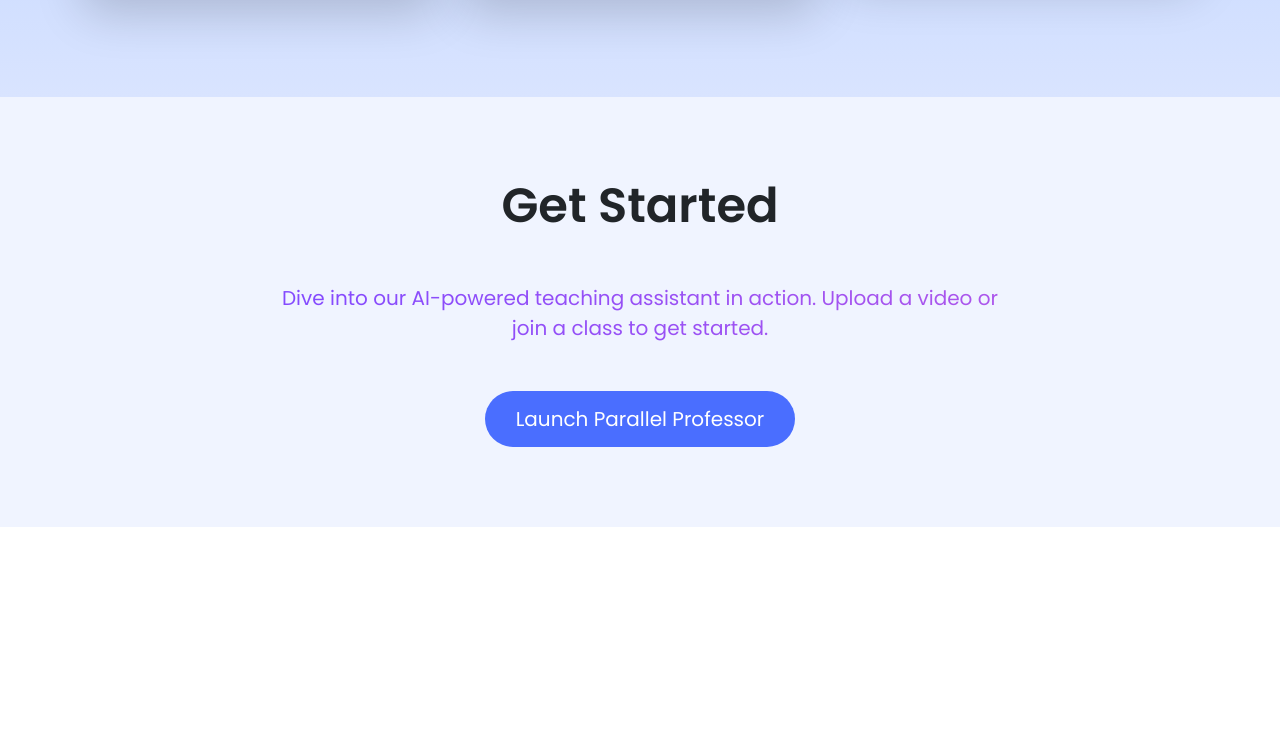
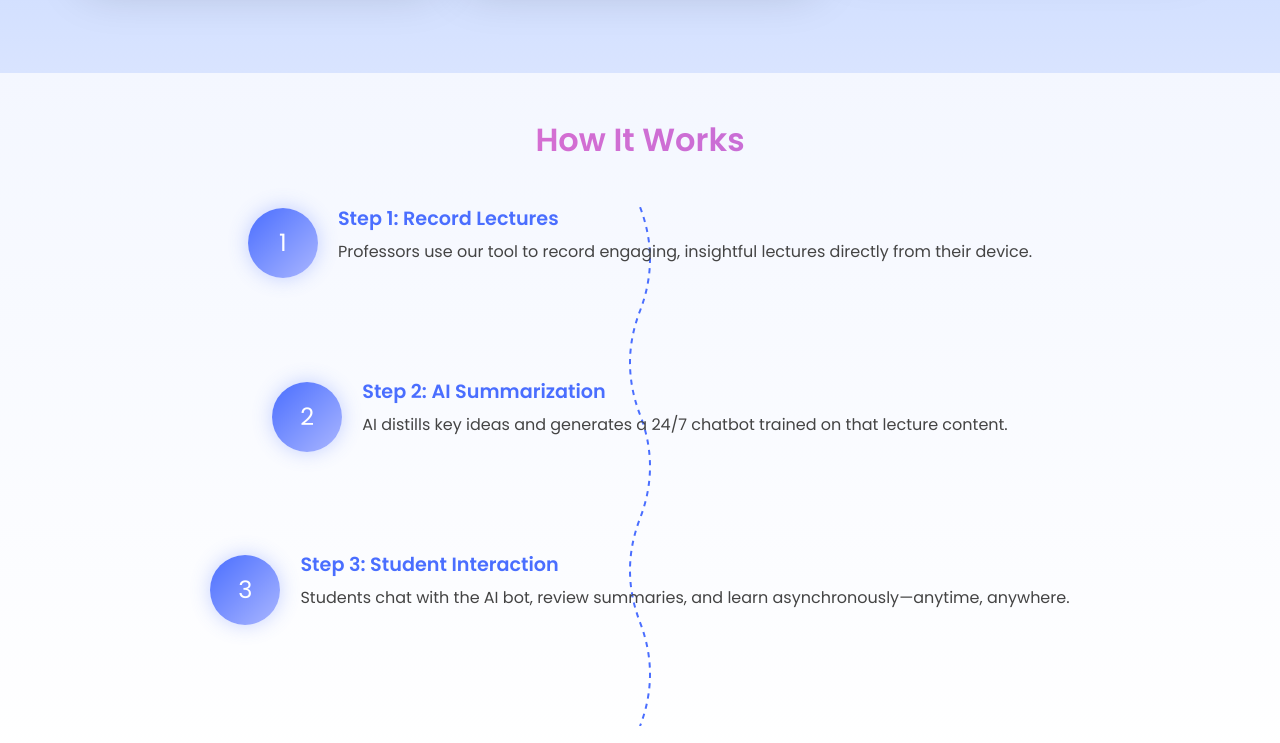
Before and after one commit to jame0725/parallelProfessorFrontEnd, a plain HTML site: page home.html in a window 1280 px wide. Shown: the part 1297-2040 px from the top of the page. Before the commit the page ends 1823 px from the top, so only its background shows below. Drawn offline with nearby package versions, Linux system fonts and the light colour scheme.

Commit message:
instructions

```diff
--- a/home.html
+++ b/home.html
@@ -4,17 +4,20 @@
 <head>
   <meta charset="UTF-8" />
   <meta name="viewport" content="width=device-width, initial-scale=1.0" />
-  <link rel="icon" type="image.png" href="images/robot.png" />
+  <link rel="icon" type="image/png" href="images/robot.png" />
   <title>Parallel Professor</title>
 
-  <!-- Bootstrap CSS -->
+  <!-- bootstrap -->
   <link href="https://cdn.jsdelivr.net/npm/bootstrap@5.3.3/dist/css/bootstrap.min.css" rel="stylesheet">
 
-  <!-- Google Fonts -->
+  <!-- fonts -->
   <link href="https://fonts.googleapis.com/css2?family=Poppins:wght@400;600&display=swap" rel="stylesheet">
 
-  <!-- Icons -->
+  <!-- icons -->
   <link href="https://cdn.jsdelivr.net/npm/bootstrap-icons@1.10.5/font/bootstrap-icons.css" rel="stylesheet">
+
+  <!-- AOS -->
+  <link href="https://cdn.jsdelivr.net/npm/aos@2.3.4/dist/aos.css" rel="stylesheet">
 
   <!-- CSS -->
   <style>
@@ -24,23 +27,20 @@
       overflow-x: hidden;
     }
 
+    html {
+      scroll-behavior: smooth;
+    }
+
+    /* navbar */
+    .navbar {
+      background: rgba(255, 255, 255, 0.2);
+      backdrop-filter: blur(20px);
+      border-bottom: 1px solid rgba(255, 255, 255, 0.2);
+    }
+
     .navbar-brand {
       font-weight: 600;
       font-size: 1.7rem;
-    }
-
-    .home-section {
-      min-height: 100vh;
-      display: flex;
-      align-items: center;
-      justify-content: space-between;
-      padding: 60px 10%;
-      flex-wrap: wrap;
-    }
-
-    .home-text {
-      max-width: 500px;
-      animation: fadeInUp 1s ease-out;
     }
 
     .home-text h1 {
@@ -48,47 +48,38 @@
       font-weight: 700;
     }
 
-    .home-text p {
-      margin: 30px 0;
-      font-size: 1.5rem;
-      color: #555;
-    }
-
+    /* buttons */
     .btn-learn {
       background-color: #4a6eff;
       color: white;
       padding: 12px 30px;
       border-radius: 30px;
       text-decoration: none;
-      transition: 0.3s ease;
+      position: relative;
+      overflow: hidden;
+      z-index: 1;
     }
 
-    .btn-learn:hover {
-      background-color: #3a59cc;
+    .btn-learn::before {
+      content: "";
+      position: absolute;
+      top: 0;
+      left: -100%;
+      width: 200%;
+      height: 100%;
+      background: linear-gradient(120deg, #4a6eff, #ff6ec4, #834aff);
+      transition: all 0.4s ease;
+      z-index: -1;
     }
 
-    .home-img {
-      max-width: 500px;
-      animation: fadeInRight 1.2s ease-out;
-    }
-
-    .fade-in-section {
-      opacity: 0;
-      transform: translateY(40px);
-      transition: opacity 0.8s ease-out, transform 0.8s ease-out;
-      will-change: opacity, transform;
-    }
-
-    .fade-in-section.visible {
-      opacity: 1;
-      transform: none;
+    .btn-learn:hover::before {
+      left: 0;
     }
 
     .category:hover {
       transform: translateY(-10px);
       transition: transform 0.3s;
     }
-
 
     .gradient-text {
       font-weight: 500;
@@ -99,6 +90,80 @@
       animation: textGradientShift 5s ease infinite;
     }
 
+    /*steps*/
+    .journey-map-container {
+      position: relative;
+      display: flex;
+      align-items: flex-start;
+    }
+
+    .wavy-line {
+      position: absolute;
+      left: 50%;
+      top: 0;
+      transform: translateX(-50%);
+      width: 200px;
+      height: 100%;
+      stroke: #4a6eff;
+      stroke-width: 2;
+      fill: none;
+      stroke-dasharray: 5, 5;
+      animation: moveDashes 2s linear infinite;
+    }
+
+    .steps {
+      display: flex;
+      flex-direction: column;
+      align-items: center;
+      margin-left: auto;
+      margin-right: auto;
+    }
+
+    .step {
+      display: flex;
+      align-items: center;
+      margin-bottom: 100px;
+      position: relative;
+    }
+
+    .step-icon {
+      background: linear-gradient(135deg, #4a6eff, #aab6ff);
+      width: 70px;
+      height: 70px;
+      border-radius: 50%;
+      display: flex;
+      align-items: center;
+      justify-content: center;
+      box-shadow: 0 0 20px rgba(74, 110, 255, 0.3);
+      margin-right: 20px;
+    }
+
+    .step-icon img {
+      width: 35px;
+      height: 35px;
+    }
+
+    .step-content h5 {
+      font-weight: 600;
+      color: #4a6eff;
+      font-size: 1.2rem;
+      margin-bottom: 10px;
+    }
+
+    .step-content p {
+      font-size: 1rem;
+      color: #444;
+    }
+
+    @keyframes moveDashes {
+      from {
+        stroke-dashoffset: 0;
+      }
+
+      to {
+        stroke-dashoffset: 10;
+      }
+    }
 
     @keyframes textGradientShift {
       0% {
@@ -114,67 +179,36 @@
       }
     }
 
-    @keyframes fadeInUp {
-      0% {
-        transform: translateY(40px);
-        opacity: 0;
-      }
-
-      100% {
-        transform: translateY(0);
-        opacity: 1;
-      }
+    /* animation */
+    .apple-animation {
+      position: absolute;
+      top: 0;
+      left: 50%;
+      transform: translateX(-50%);
+      width: 100%;
+      height: 100vh;
+      z-index: 0;
+      pointer-events: none;
+      overflow: hidden;
     }
 
-    @keyframes fadeInRight {
-      0% {
-        transform: translateX(60px);
-        opacity: 0;
-      }
+    #appleCanvas {
+      width: 100%;
+      height: 100%;
+      display: block;
+    }
 
-      100% {
-        transform: translateX(0);
-        opacity: 1;
-      }
+    .home-content {
+      position: relative;
+      z-index: 2;
     }
   </style>
-
-  <!-- Type Script -->
-  <script>
-    document.addEventListener("DOMContentLoaded", () => {
-      // fade animation
-      const faders = document.querySelectorAll('.fade-in-section');
-      const appearOnScroll = new IntersectionObserver((entries, observer) => {
-        entries.forEach(entry => {
-          if (entry.isIntersecting) {
-            entry.target.classList.add('visible');
-            observer.unobserve(entry.target);
-          }
-        });
-      }, { threshold: 0.15 });
-      faders.forEach(fadeEl => {
-        appearOnScroll.observe(fadeEl);
-      });
-
-      // type animation
-      new Typed('#typed-text', {
-        strings: ['Parallel Professor.', 'an AI Assistant.', 'a Smart Classroom.', 'your Teaching Assistant.'],
-        typeSpeed: 60,
-        backSpeed: 40,
-        backDelay: 2000,
-        loop: true
-      });
-    });
-  </script>
-
-
 </head>
 
-<body>
+<body data-bs-spy="scroll" data-bs-target=".navbar" data-bs-offset="50" tabindex="0">
 
-  <!-- Navbar -->
-  <nav class="p-2 navbar navbar-expand-lg shadow-sm fixed-top"
-    style="background-color: rgba(255, 255, 255, 0.8); backdrop-filter: blur(10px);">
+  <!--Navbar-->
+  <nav class="p-2 navbar navbar-expand-lg shadow-sm fixed-top">
     <div class="container-fluid">
       <a class="navbar-brand gradient-text" href="#">Parallel Professor</a>
       <button class="navbar-toggler" type="button" data-bs-toggle="collapse" data-bs-target="#navbarNav">
@@ -182,7 +216,7 @@
       </button>
       <div class="collapse navbar-collapse justify-content-end" id="navbarNav">
         <ul class="navbar-nav">
-          <li class="nav-item"><a class="nav-link active fw-bold" style="color: #4a6eff" href="home.html">Home</a></li>
+          <li class="nav-item"><a class="nav-link active fw-bold text-primary" href="home.html">Home</a></li>
           <li class="nav-item"><a class="nav-link" href="about.html">About</a></li>
           <li class="nav-item"><a class="nav-link" href="signIn.html">Sign In</a></li>
         </ul>
@@ -190,10 +224,13 @@
     </div>
   </nav>
 
-  <!-- Home -->
-  <section id="home" class="d-flex justify-content-center align-items-center text-center"
+  <!--Home-->
+  <section id="home" class="position-relative d-flex justify-content-center align-items-center text-center"
     style="height: 100vh; background: linear-gradient(180deg, #b7dbff 0%, #ffffff 100%)">
-    <div>
+    <div class="apple-animation">
+      <canvas id="appleCanvas"></canvas>
+    </div>
+    <div class="home-content">
       <h1 class="display-4 fw-bold mb-3">
         Meet <span id="typed-text" class="text-primary"></span>
       </h1>
@@ -202,28 +239,27 @@
     </div>
   </section>
 
-
-  <!-- Features -->
-  <section class="fade-in-section" id="features"
-    style="background: linear-gradient(0deg, #d9e4ff, #abc7ff); padding: 100px 0">
+  <!--Features-->
+  <section id="features" style="background: linear-gradient(0deg, #d9e4ff, #abc7ff); padding: 100px 0">
     <div class="container text-center">
-      <h2 class="mb-5 display-5 fw-bold text-dark">Features</h2>
-      <div class="mt-2 row g-4">
-        <div class="col-md-4">
+      <h2 class="mb-5 display-5 fw-bold text-dark" data-aos="fade-up">Features</h2>
+      <div class="row g-4">
+        <div class="col-md-4" data-aos="zoom-in" data-aos-delay="200">
           <div class="p-4 rounded-4 shadow-lg bg-white category">
             <i class="bi bi-upload display-4 text-info"></i>
             <h4 class="mt-3 text-dark">Upload Videos</h4>
-            <p class="mt-3 text-muted">Import your lectures and allow our AI to learn and personalize student learning. </p>
+            <p class="mt-3 text-muted">Import your lectures and allow our AI to learn and personalize student learning.</p>
           </div>
         </div>
-        <div class="col-md-4">
+        <div class="col-md-4" data-aos="zoom-in" data-aos-delay="400">
           <div class="p-4 rounded-4 shadow-lg bg-white category">
             <i class="bi bi-robot display-4 text-warning"></i>
             <h4 class="mt-3 text-dark">AI Assistant</h4>
-            <p class="mt-3 text-muted">Intelligent AI assistants answer questions and enhance the learning experience. </p>
+            <p class="mt-3 text-muted">Intelligent AI assistants answer questions and enhance the learning experience.
+            </p>
           </div>
         </div>
-        <div class="col-md-4">
+        <div class="col-md-4" data-aos="zoom-in" data-aos-delay="600">
           <div class="p-4 rounded-4 shadow-lg bg-white category">
             <i class="bi bi-universal-access display-4 text-success"></i>
             <h4 class="mt-3 text-dark">Accessibility</h4>
@@ -234,13 +270,61 @@
     </div>
   </section>
 
+  <!--Steps-->
+  <section class="steps-map-section py-5" style="background: linear-gradient(180deg, #f4f7ff, #ffffff);">
+    <div class="container">
+      <h2 class="text-center gradient-text mb-5" style="font-weight: 700;">How It Works</h2>
+      <div class="journey-map-container">
+        <!-- SVG for Wavy Dotted Line -->
+        <svg class="wavy-line" viewBox="0 0 200 500" preserveAspectRatio="none">
+          <path d="M100,0 Q120,50 100,100 T100,200 T100,300 T100,400 T100,500" />
+        </svg>
 
-  <!-- Demo -->
-  <section class="fade-in-section" id="demo" style="background: #f0f4ff; padding: 80px 0">
+        <!-- Steps -->
+        <div class="steps">
+          <!-- Step 1 -->
+          <div class="step">
+            <div class="step-icon">
+              <p class="mt-3" style="font-size: 1.5rem; color: white;">1</p>
+            </div>
+            <div class="step-content">
+              <h5>Step 1: Record Lectures</h5>
+              <p>Professors use our tool to record engaging, insightful lectures directly from their device.</p>
+            </div>
+          </div>
+
+          <!-- Step 2 -->
+          <div class="step">
+            <div class="step-icon">
+              <p class="mt-3" style="font-size: 1.5rem; color: white;">2</p>
+            </div>
+            <div class="step-content">
+              <h5>Step 2: AI Summarization</h5>
+              <p>AI distills key ideas and generates a 24/7 chatbot trained on that lecture content.</p>
+            </div>
+          </div>
+
+          <!-- Step 3 -->
+          <div class="step">
+            <div class="step-icon">
+              <p class="mt-3" style="font-size: 1.5rem; color: white;">3</p>
+            </div>
+            <div class="step-content">
+              <h5>Step 3: Student Interaction</h5>
+              <p>Students chat with the AI bot, review summaries, and learn asynchronously—anytime, anywhere.</p>
+            </div>
+          </div>
+        </div>
+      </div>
+    </div>
+  </section>
+
+  <!--Demo-->
+  <section id="demo" style="background: #f0f4ff; padding: 80px 0">
     <div class="container text-center">
-      <h2 class="mb-5 display-5 fw-bold text-dark">Get Started</h2>
+      <h2 class="mb-5 display-5 fw-bold text-dark" data-aos="fade-up">Get Started</h2>
       <div class="row justify-content-center">
-        <div class="col-lg-8">
+        <div class="col-lg-8" data-aos="fade-up" data-aos-delay="300">
           <p class="lead mb-5 gradient-text">Dive into our AI-powered teaching assistant in action. Upload a video or
             join a class to get started.</p>
           <a href="signIn.html" class="btn btn-learn btn-lg">Launch Parallel Professor</a>
@@ -249,34 +333,84 @@
     </div>
   </section>
 
+  <!--Bootstrap JS-->
+  <script src="https://cdn.jsdelivr.net/npm/bootstrap@5.3.3/dist/js/bootstrap.bundle.min.js"></script>
 
+  <!--Typed.js-->
+  <script src="https://cdn.jsdelivr.net/npm/typed.js@2.0.12"></script>
   <script>
-    document.addEventListener("DOMContentLoaded", () => {
-      const faders = document.querySelectorAll('.fade-in-section');
-
-      const appearOnScroll = new IntersectionObserver((entries, observer) => {
-        entries.forEach(entry => {
-          if (entry.isIntersecting) {
-            entry.target.classList.add('visible');
-            observer.unobserve(entry.target);
-          }
-        });
-      }, {
-        threshold: 0.15
-      });
-
-      faders.forEach(fadeEl => {
-        appearOnScroll.observe(fadeEl);
-      });
+    new Typed('#typed-text', {
+      strings: ['Parallel Professor.', 'an AI Assistant.', 'a Smart Classroom.', 'your Teaching Assistant.'],
+      typeSpeed: 60,
+      backSpeed: 40,
+      backDelay: 2000,
+      loop: true
     });
   </script>
 
+  <!--animate on scroll JS-->
+  <script src="https://cdn.jsdelivr.net/npm/aos@2.3.4/dist/aos.js"></script>
+  <script>
+    AOS.init({ duration: 1000, once: true });
+  </script>
 
-  <!-- Bootstrap JS -->
-  <script src="https://cdn.jsdelivr.net/npm/bootstrap@5.3.3/dist/js/bootstrap.bundle.min.js"></script>
+  <!--svg JS-->
+  <script>
+    const canvas = document.getElementById("appleCanvas");
+    const ctx = canvas.getContext("2d");
 
-  <!-- Type Script -->
-  <script src="https://cdn.jsdelivr.net/npm/typed.js@2.0.12"></script>
+    function resizeCanvas() {
+      canvas.width = window.innerWidth;
+      canvas.height = window.innerHeight;
+    }
+
+    window.addEventListener("resize", resizeCanvas);
+    resizeCanvas();
+
+    const dots = Array.from({ length: 60 }, () => ({
+      x: Math.random() * canvas.width,
+      y: Math.random() * canvas.height,
+      vx: (Math.random() - 0.5) * 0.6,
+      vy: (Math.random() - 0.5) * 0.6
+    }));
+
+    function draw() {
+      ctx.clearRect(0, 0, canvas.width, canvas.height);
+
+      for (let i = 0; i < dots.length; i++) {
+        const a = dots[i];
+        a.x += a.vx;
+        a.y += a.vy;
+
+        if (a.x < 0 || a.x > canvas.width) a.vx *= -1;
+        if (a.y < 0 || a.y > canvas.height) a.vy *= -1;
+
+        ctx.beginPath();
+        ctx.arc(a.x, a.y, 2, 0, Math.PI * 2);
+        ctx.fillStyle = "#8a2be2";
+        ctx.fill();
+
+        for (let j = i + 1; j < dots.length; j++) {
+          const b = dots[j];
+          const dx = a.x - b.x;
+          const dy = a.y - b.y;
+          const dist = Math.sqrt(dx * dx + dy * dy);
+          if (dist < 100) {
+            ctx.beginPath();
+            ctx.moveTo(a.x, a.y);
+            ctx.lineTo(b.x, b.y);
+            ctx.strokeStyle = "rgba(138, 43, 226, 0.1)";
+            ctx.stroke();
+          }
+        }
+      }
+
+      requestAnimationFrame(draw);
+    }
+
+    draw();
+  </script>
+
 </body>
 
 </html>
```
Also changed, not shown: about.html (+36 -25 lines).
